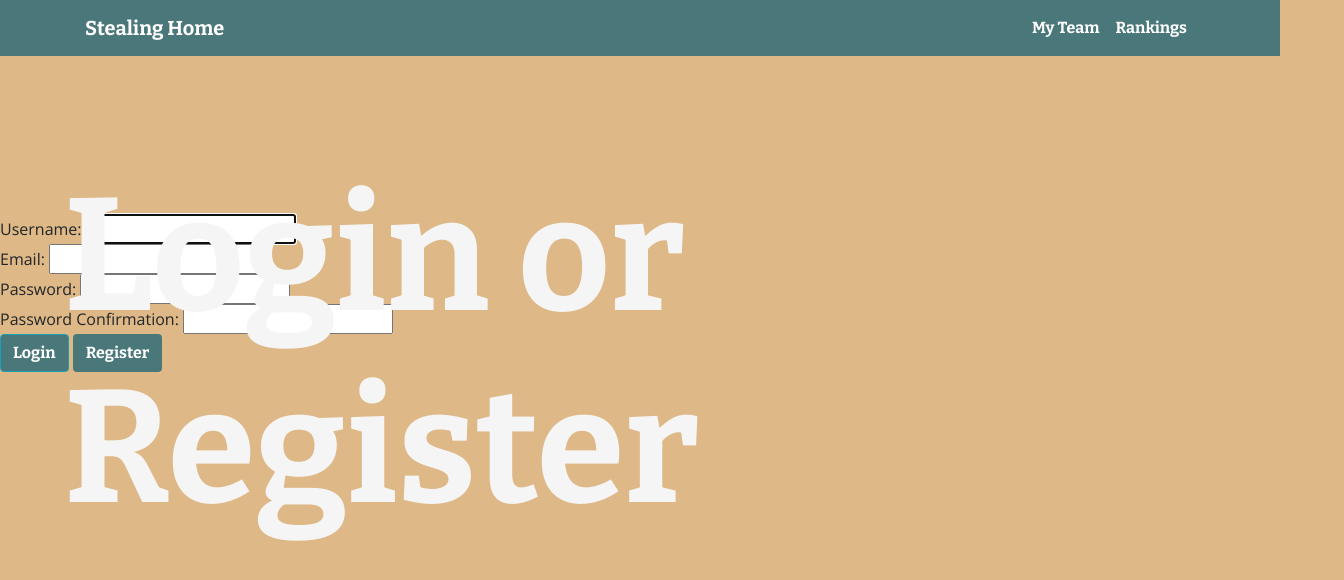
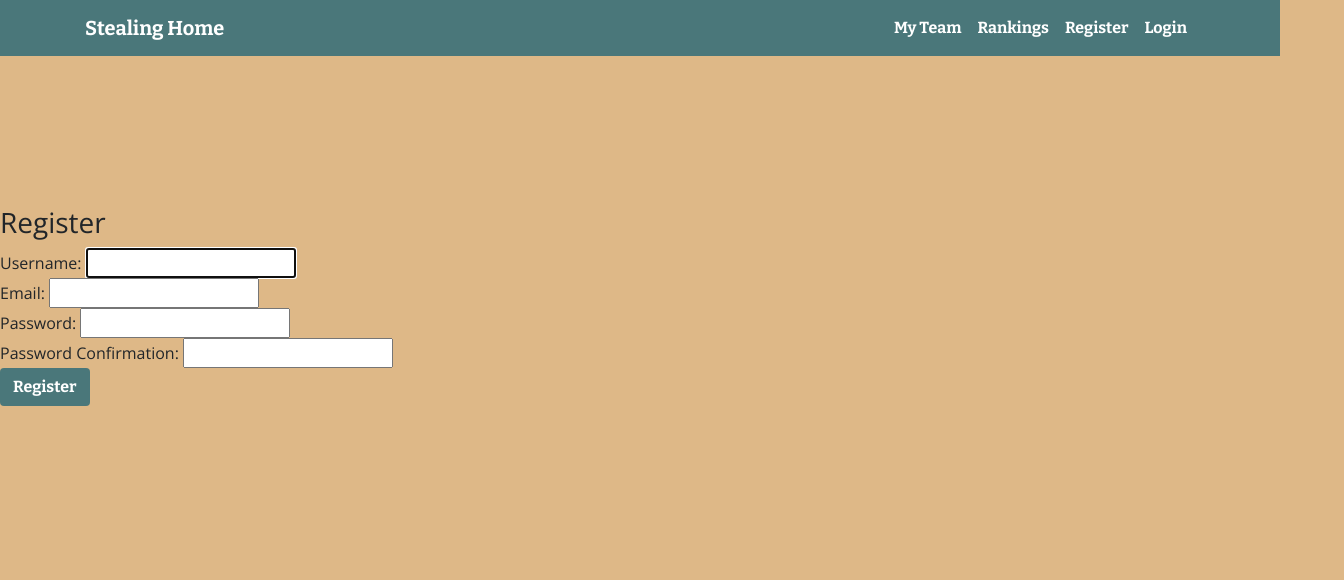
Before and after one commit to EliOJackson/Backend-Capstone, a website: page client/index.html at #!/register in a window 1280 px wide. Shown: the whole page, 1344 px wide, since content can reach past the window. Drawn offline with nearby package versions, Linux system fonts and the light colour scheme; some packages are replaced by stand-ins of ours; no server answers.

```diff
--- a/client/partials/auth-form.html
+++ b/client/partials/auth-form.html
@@ -1,5 +1,5 @@
 <section class="auth-form">
-    <h2>Login or Register</h2>
+    <h3>Register</h3>
     <h3 class="formError">{{errorMsg}}</h3>
     <div>
         Username:
@@ -18,7 +18,6 @@
         <input type="password" ng-model="account.passwordConf">
     </div>
     <div>
-        <button class="btn btn-info" ng-click="login()">Login</button>
         <button class="btn btn-default" ng-click="register()">Register</button>
     </div>
 </section>
--- a/client/partials/navbar.html
+++ b/client/partials/navbar.html
@@ -13,6 +13,12 @@
                 <li class="nav-item">
                     <a class="nav-link js-scroll-trigger" href="#!/rankings">Rankings</a>
                 </li>
+                <li class="nav-item">
+                    <a class="nav-link js-scroll-trigger" href="#!/register">Register</a>
+                </li>
+                <li class="nav-item">
+                    <a class="nav-link js-scroll-trigger" href="#!/login">Login</a>
+                </li>
             </ul>
         </div>
     </div>
```
Also changed, not shown: README.md.
